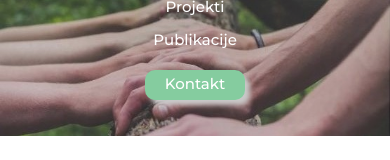
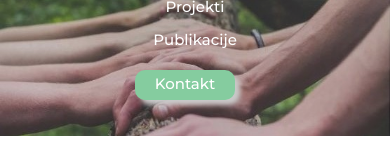
Before and after one commit to mmarakesh/a4csr, a React (Create React App) app: page /kontakt in a window 390 px wide. Shown: the part 236-396 px from the top of the page. Built offline with nearby package versions, Linux system fonts and the light colour scheme; a web font is replaced by a local one.

Commit message:
fixed bug

```diff
--- a/src/App.css
+++ b/src/App.css
@@ -31,7 +31,7 @@
   border-radius: 10px;
   padding: 25px 40px;
   margin-right: 50px;
-  margin-left: 50px;
+  margin-left: 30px;
   height: 5px;
   display: flex;
   align-items: center;
@@ -85,6 +85,7 @@
     background-image: url(./Components/Onama/imageHands.jpg);
     background-repeat: no-repeat;
     background-size: cover;
+    opacity: 0.9;
     border-radius: 0px;
     width: 100%;
   }
--- a/src/Components/Onama/Onama.css
+++ b/src/Components/Onama/Onama.css
@@ -88,12 +88,6 @@ margin: 0px 50px 0px 100px;
     }
 }
 @media all and (max-width: 500px) {
-    /* .image-hands {
-        display: flex;
-        justify-content: center;
-        width: 100%;
-        margin: auto;
-    }  */
     .image-hands {
         display: none;
     }
```
